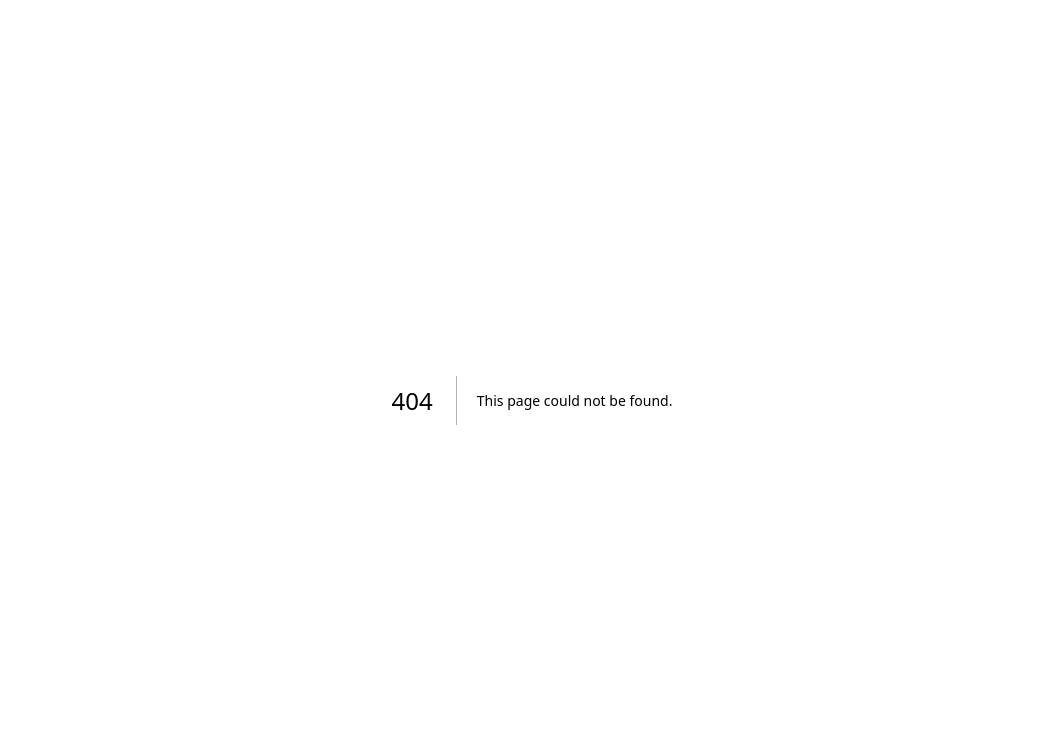
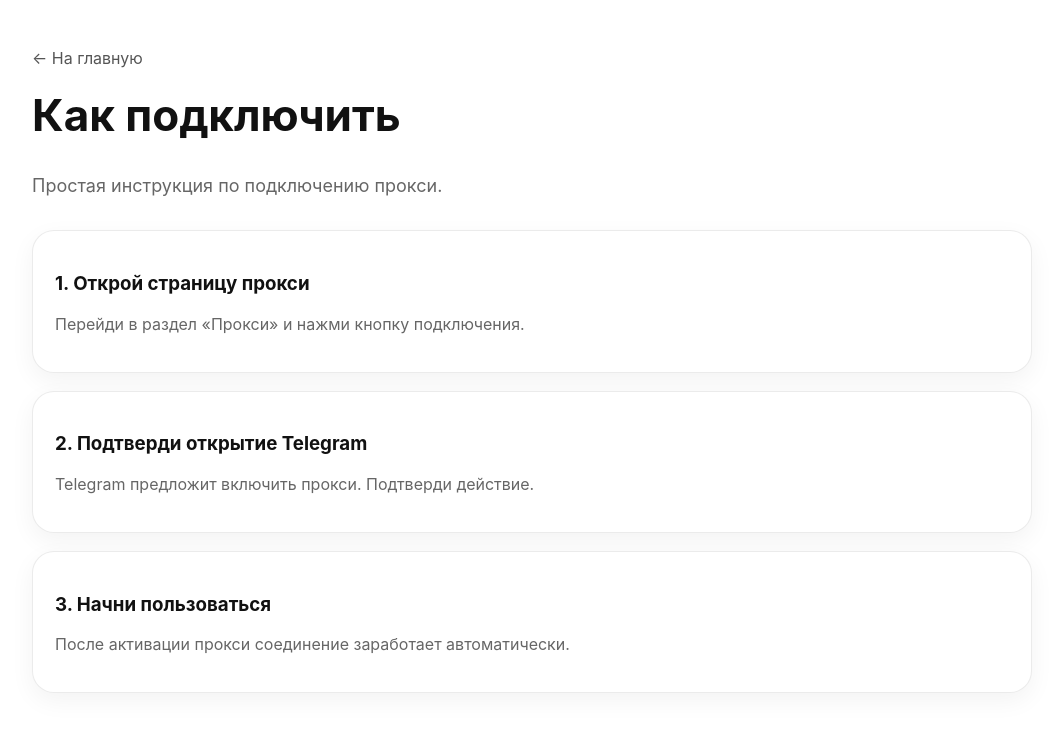
Before and after one commit to aschotdasu-byte/mtproxy-site, a Next.js app: page /proxy/how in a window 1280 px wide. Before the commit this address had no page. Shown: the top 732 px of the page, without its empty margins (108-1171 px from the left). Built offline with nearby package versions, Linux system fonts and the light colour scheme.

Commit message:
Create page.tsx

```diff
--- /dev/null
+++ b/app/proxy/how/page.tsx
@@ -0,0 +1,55 @@
+import Link from 'next/link';
+
+export default function HowPage() {
+  const container: React.CSSProperties = {
+    maxWidth: 1000,
+    margin: '0 auto',
+    padding: '40px 20px',
+    fontFamily:
+      'Inter, ui-sans-serif, system-ui, -apple-system, BlinkMacSystemFont, "Segoe UI", sans-serif',
+  };
+
+  const step: React.CSSProperties = {
+    border: '1px solid rgba(0,0,0,0.08)',
+    borderRadius: 22,
+    padding: 22,
+    background: '#fff',
+    boxShadow: '0 8px 24px rgba(0,0,0,0.05)',
+  };
+
+  return (
+    <main style={{ minHeight: '100vh', background: '#fff', color: '#111' }}>
+      <div style={container}>
+        <Link href="/" style={{ color: '#555', textDecoration: 'none' }}>
+          ← На главную
+        </Link>
+
+        <h1 style={{ fontSize: 44, marginTop: 20 }}>Как подключить</h1>
+        <p style={{ color: '#666', fontSize: 18, lineHeight: 1.7 }}>
+          Простая инструкция по подключению прокси.
+        </p>
+
+        <div style={{ display: 'grid', gap: 18, marginTop: 28 }}>
+          <div style={step}>
+            <h3>1. Открой страницу прокси</h3>
+            <p style={{ color: '#666' }}>
+              Перейди в раздел «Прокси» и нажми кнопку подключения.
+            </p>
+          </div>
+          <div style={step}>
+            <h3>2. Подтверди открытие Telegram</h3>
+            <p style={{ color: '#666' }}>
+              Telegram предложит включить прокси. Подтверди действие.
+            </p>
+          </div>
+          <div style={step}>
+            <h3>3. Начни пользоваться</h3>
+            <p style={{ color: '#666' }}>
+              После активации прокси соединение заработает автоматически.
+            </p>
+          </div>
+        </div>
+      </div>
+    </main>
+  );
+}
```
